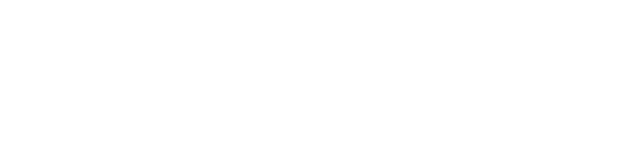
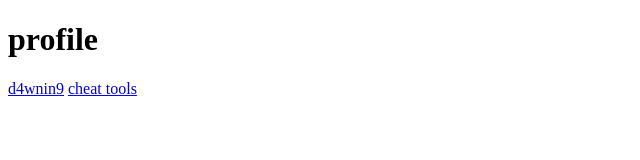
Before and after one commit to pittyi2nd/public_html, a plain HTML site: page index.html in a window 1280 px wide. Shown: the whole page, without its empty margins (0-640 px from the left). Drawn offline with Linux system fonts and the light colour scheme.

Commit message:
add my site

```diff
--- a/index.html
+++ b/index.html
@@ -4,6 +4,8 @@
         <title>Takehiro Isibashi's site</title>
     </head>
     <body>
-        <a href="http://twitter.com/d4wnin9">
+        <h1>profile</h1>
+        <a href="http://twitter.com/d4wnin9">d4wnin9</a>
+        <a href="http://scrapbox.io/schoolwork">cheat tools</a>
     </body>
 </html>
```
